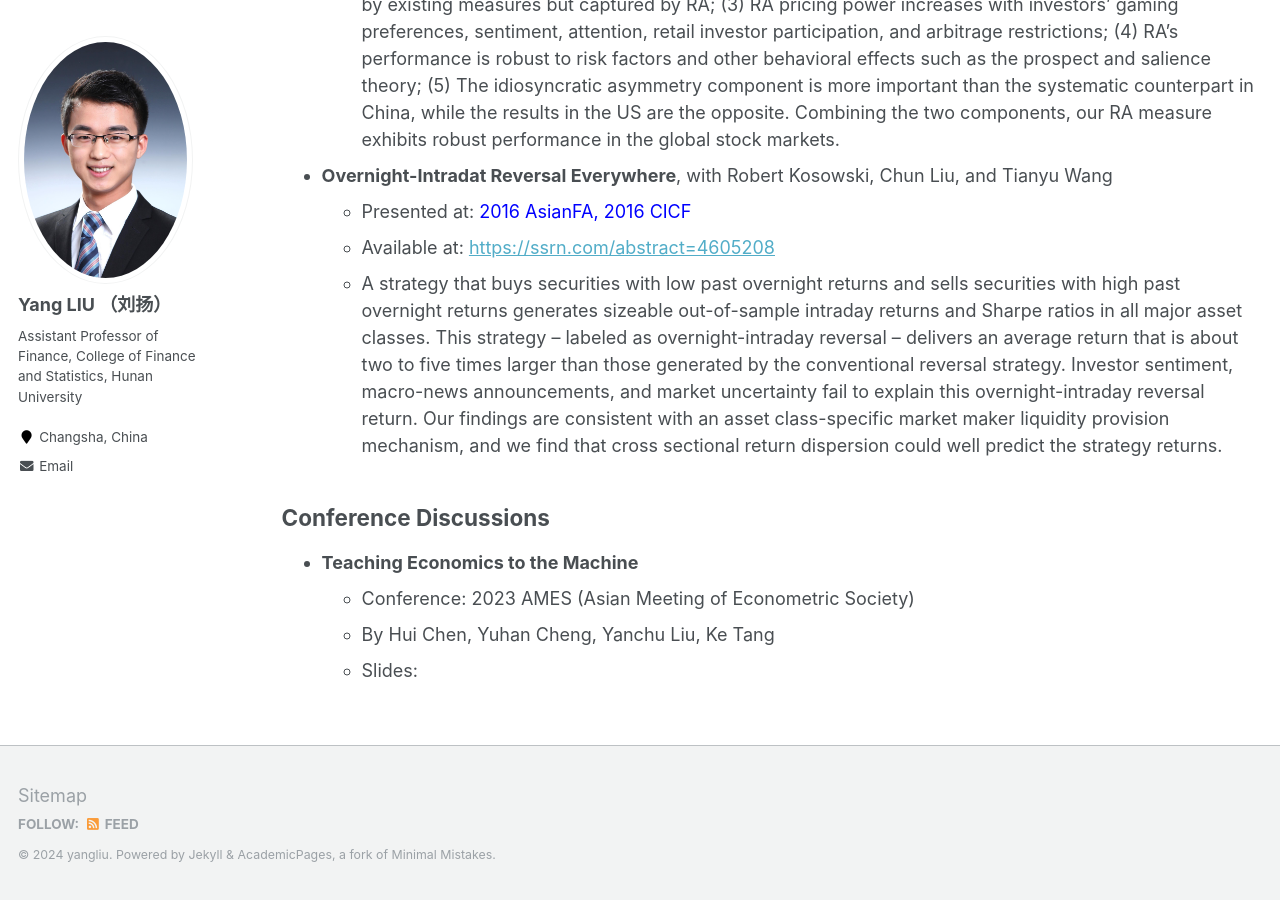
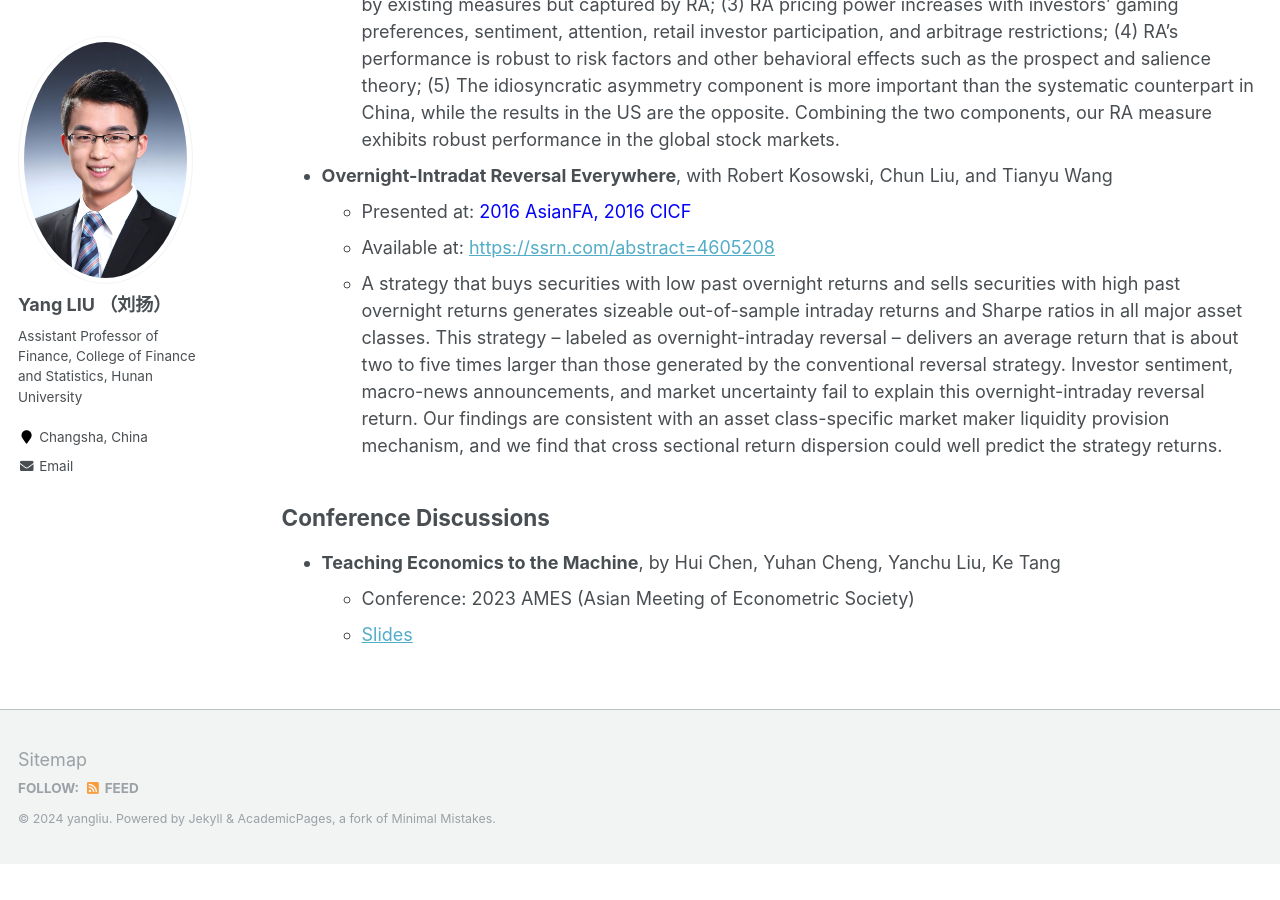
Before and after one commit to yangliu-finance/yangliu-finance.github.io, a Jekyll site: the page built from _pages/research.md, in a window 1280 px wide and 900 px high, scrolled down 2045 px. Built offline with Jekyll 4.4.1, drawn with Linux system fonts in a browser that asks for light colours; after the commit the page ends 2909 px from its top, so only the background shows below that; part of the change alters nothing that is shown; some of the changed text lies outside the part shown.

```diff
--- a/_pages/research.md
+++ b/_pages/research.md
@@ -1,6 +1,6 @@
 ---
 layout: archive
-title: "Research"
+title: "Research and Discussion"
 permalink: /research/
 author_profile: true
 ---
@@ -72,10 +72,9 @@ applications in asset pricing.
 Conference Discussions
 ------
 
-+ **Teaching Economics to the Machine**
++ **Teaching Economics to the Machine**, by Hui Chen, Yuhan Cheng, Yanchu Liu, Ke Tang
   + Conference: 2023 AMES (Asian Meeting of Econometric Society)
-  + By Hui Chen, Yuhan Cheng, Yanchu Liu, Ke Tang
-  + Slides:
+  + [Slides](https://yangliu-finance.github.io/files/Discuss_2023AMES_Chen_TeachingEconomicsToTheMachine.pdf)
 
 
 
```
